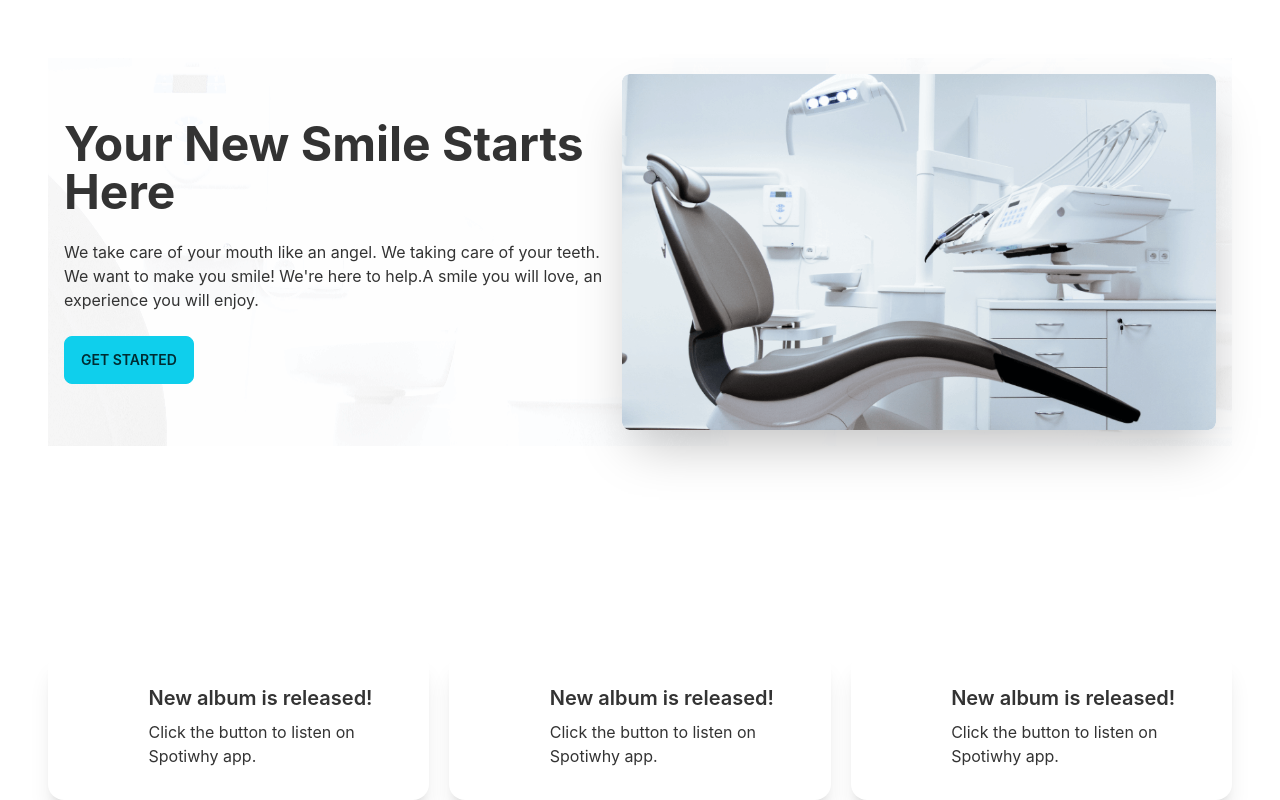
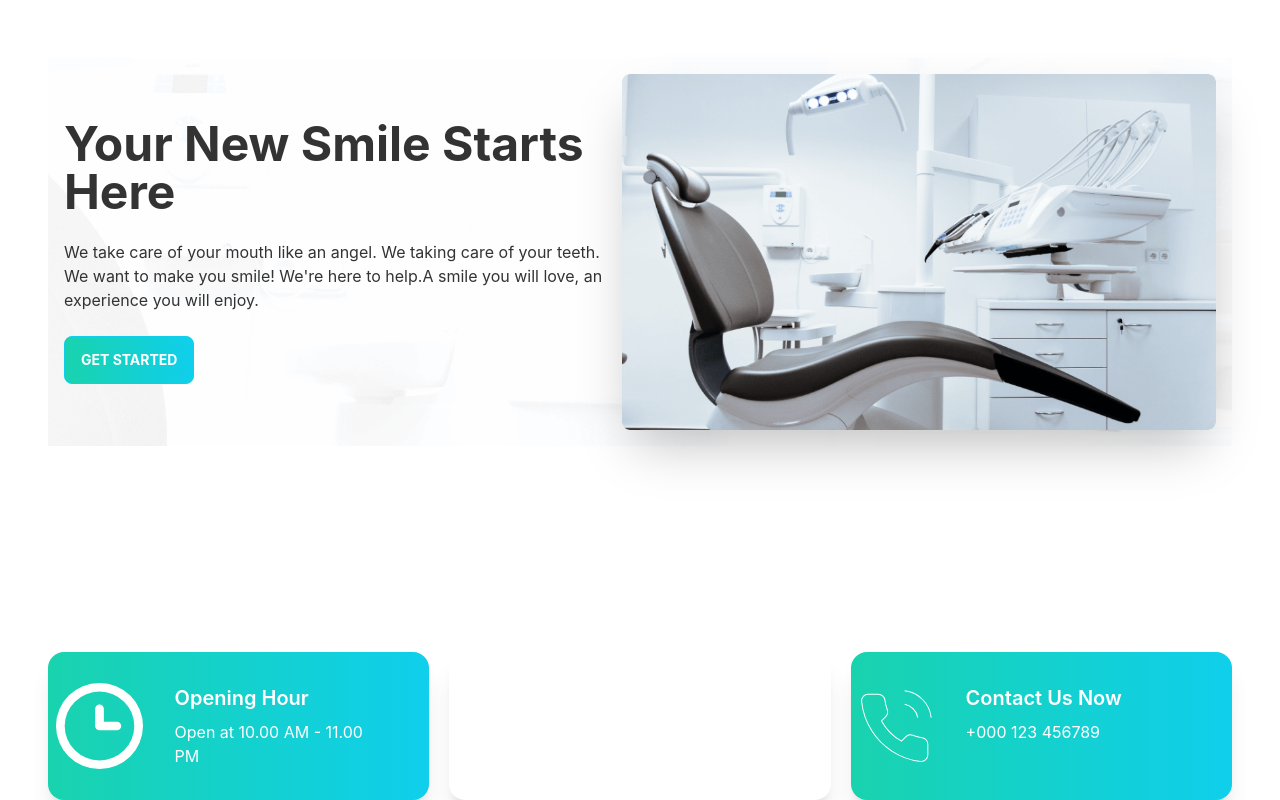
Before and after one commit to FIShahid/doctors-portal-client, a React (Create React App) app: page / in a window 1280 px wide. Shown: the part 212-1012 px from the top of the page. Built offline with nearby package versions, Linux system fonts and the light colour scheme.

Commit message:
Info Card Added

```diff
--- a/src/Pages/Home/Banner.js
+++ b/src/Pages/Home/Banner.js
@@ -16,7 +16,7 @@ const Banner = () => {
           <div>
             <h1 class="text-5xl font-bold">Your New Smile Starts Here</h1>
             <p class="py-6">We take care of your mouth like an angel. We taking care of your teeth. We want to make you smile! We're here to help.A smile you will love, an experience you will enjoy.</p>
-            <button class="btn btn-primary">Get Started</button>
+            <button class="btn btn-primary uppercase text-white font-bold bg-gradient-to-r from-secondary to-primary">Get Started</button>
           </div>
         </div>
       </div>
--- a/src/Pages/Home/Info.js
+++ b/src/Pages/Home/Info.js
@@ -1,13 +1,15 @@
 import React from 'react';
 import InfoCard from './InfoCard';
 import clock from '../../assets/icons/clock.svg'
+import marker from '../../assets/icons/marker.svg'
+import phone from '../../assets/icons/phone.svg'
 
 const Info = () => {
     return (
         <div className="grid grid-cols-1 lg:grid-cols-3 gap-5">
-            <InfoCard img={clock}></InfoCard>
-            <InfoCard img={clock}></InfoCard>
-            <InfoCard img={clock}></InfoCard>
+            <InfoCard bgColor="bg-gradient-to-r from-secondary to-primary" cardTitle={"Opening Hour"} subTitle="Open at 10.00 AM - 11.00 PM" img={clock}></InfoCard>
+            <InfoCard bgColor="bg-accent" cardTitle={"Visit Our Location"} subTitle="Brooklyn, NY 10036, United States" img={marker}></InfoCard>
+            <InfoCard bgColor="bg-gradient-to-r from-secondary to-primary" cardTitle={"Contact Us Now"} subTitle="+000 123 456789" img={phone}></InfoCard>
         </div>
     );
 };
--- a/src/Pages/Home/InfoCard.js
+++ b/src/Pages/Home/InfoCard.js
@@ -1,15 +1,15 @@
 import React from 'react';
 
-const InfoCard = ({img}) => {
+const InfoCard = ({ img, cardTitle, subTitle, bgColor }) => {
     return (
-        <div class="card lg:card-side bg-base-100 shadow-xl bg-accent">
-  <figure><img src={img} alt="Album"/></figure>
-  <div class="card-body">
-    <h2 class="card-title">New album is released!</h2>
-    <p>Click the button to listen on Spotiwhy app.</p>
+        <div class={`card lg:card-side bg-base-100 shadow-xl ${bgColor} px-2`}>
+            <figure><img src={img} alt="Album" /></figure>
+            <div class="card-body text-white">
+                <h2 class="card-title">{cardTitle}</h2>
+                <p>{subTitle}</p>
 
-  </div>
-</div>
+            </div>
+        </div>
     );
 };
 
```
